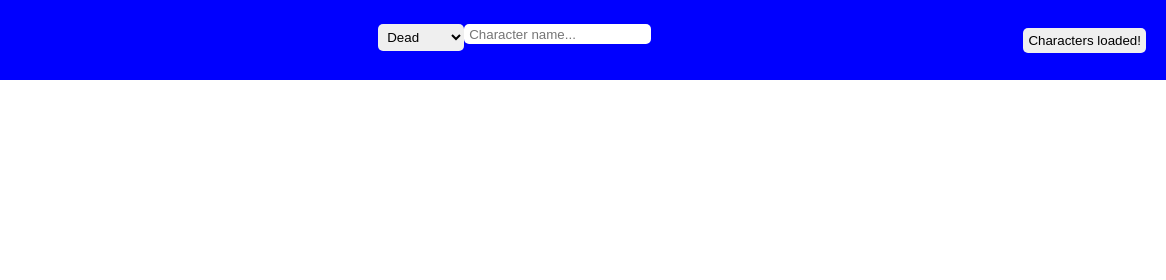
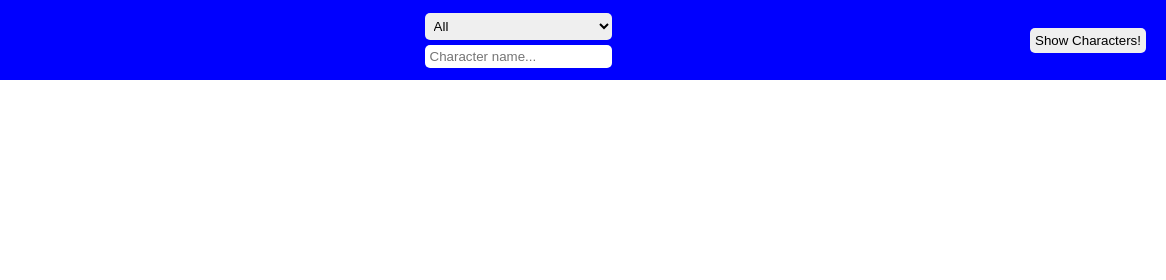
Before and after one commit to Alexander-Schulte/rick-and-morty, a website built with Vite: page index.html in a window 1280 px wide. Both pictures are taken after a click on the button "Show Characters!". Shown: the top 280 px of the page, 114-1280 px from the left. Built offline with nearby package versions, Linux system fonts and the light colour scheme; no server answers.

Commit message:
Add css and javascript

```diff
--- a/index.html
+++ b/index.html
@@ -17,10 +17,10 @@
 
       <div class="header__search">
         <select class="header__filter" name="status" id="status">
-          <option value="not-completed" selected>Dead</option>
-          <option value="completed">Alive</option>
-          <option value="completed">Unknown</option>
-          <option value="all">All</option>
+          <option selected>All</option>
+          <option>Alive</option>
+          <option>Dead</option>
+          <option>Unknown</option>
         </select>
         <input
           type="search"
--- a/src/lib/API.js
+++ b/src/lib/API.js
@@ -1,5 +1,22 @@
 export function getCharacter() {
-  const url = "https://rickandmortyapi.com/api/character/";
+  let url;
+  const filter = document.querySelector(".header__filter");
+  const status = filter.value;
+  const inputName = document.querySelector(".header__search-form");
+  const searchName = inputName.value;
+
+  if (status == "Alive") {
+    url = `https://rickandmortyapi.com/api/character?name=${searchName}&status=alive`;
+  } else if (status == "Dead") {
+    url = `https://rickandmortyapi.com/api/character?name=${searchName}&status=dead`;
+  } else if (status == "Unknown") {
+    url = `https://rickandmortyapi.com/api/character?name=${searchName}&status=unknown`;
+  } else if (status == "All") {
+    url = `https://rickandmortyapi.com/api/character?name=${searchName}`;
+  }
+
+  console.log(url);
+
   fetch(url)
     .then((response) => {
       if (response.ok) {
@@ -10,9 +27,9 @@ export function getCharacter() {
     })
     .then((dataObject) =>
       dataObject.results.forEach((character) => {
+        const main = document.querySelector("main");
         const section = document.createElement("section");
         section.classList.add("character");
-        const main = document.querySelector("main");
         const fullName = document.createElement("h2");
         fullName.classList.add("fullName");
         fullName.textContent = `${character.name}`;
@@ -21,9 +38,22 @@ export function getCharacter() {
         img.src = character.image;
         img.alt = `$(character.name)`;
 
+        if (character.status === "Alive") {
+          section.style.backgroundColor = "green";
+        } else if (character.status === "Dead") {
+          section.style.backgroundColor = "red";
+        } else if (character.status === "unknown") {
+          section.style.backgroundColor = "yellow";
+        }
+
         section.append(fullName);
         section.append(img);
         main.append(section);
       })
     );
 }
+
+export function clearcharacters() {
+  const characterSection = document.querySelectorAll("section");
+  characterSection.forEach((section) => section.remove());
+}
--- a/src/main.js
+++ b/src/main.js
@@ -1,20 +1,10 @@
 import { getCharacter } from "./lib/API";
+import { clearcharacters } from "./lib/API";
 
 const button = document.querySelector(".header__search-button");
 button.innerHTML = "Show Characters!";
 
-function clearcharacters() {
-  const section = document.querySelectorAll("section");
-  section.forEach((section) => section.remove());
-}
-
 button.addEventListener("click", () => {
   clearcharacters();
-
-  if (button.innerHTML === "Show Characters!") {
-    getCharacter();
-    button.innerHTML = "Characters loaded!";
-  } else {
-    button.innerHTML = "Show Characters!";
-  }
+  getCharacter();
 });
--- a/src/styles/_base.css
+++ b/src/styles/_base.css
@@ -12,14 +12,16 @@ html {
 .grid-layout {
   display: grid;
   height: 100vh;
-  min-width: 320px;
-  max-width: 100vw;
+  min-height: 667px;
+  min-width: 375px;
+  grid-template-columns: [width] 100vw;
   grid-template-rows: [header] 80px [main] auto [footer] 80px;
-  margin: 0 auto;
+  margin: 0;
 }
 
 .grid-header {
   grid-row: header;
+  grid-column: width;
   display: flex;
   background-color: blue;
   justify-content: space-between;
@@ -29,7 +31,7 @@ html {
 
 .header__search {
   display: flex;
-  flex-direction: flex;
+  flex-direction: column;
   justify-content: space-between;
 }
 
@@ -42,7 +44,7 @@ html {
 
 .header__search-form {
   padding: 5px;
-  height: 20px;
+  height: 23px;
   border-radius: 5px;
   border: none;
 }
@@ -55,6 +57,7 @@ html {
 
 .grid-main {
   grid-row: main;
+  grid-column: width;
   display: flex;
   flex-direction: column;
   gap: 10px;
@@ -69,8 +72,7 @@ html {
   display: flex;
   justify-content: space-between;
   align-items: center;
-  min-width: 100vh;
-  max-width: 100vw;
+  width: 100vw;
   background-color: blue;
 }
 
@@ -92,6 +94,7 @@ html {
 
 .grid-footer {
   grid-row: footer;
+  grid-column: width;
   display: flex;
   flex-direction: row;
   background-color: red;
```
